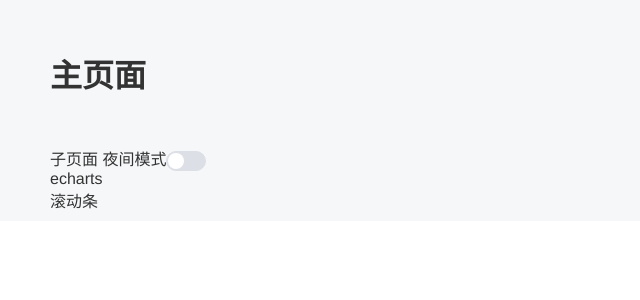
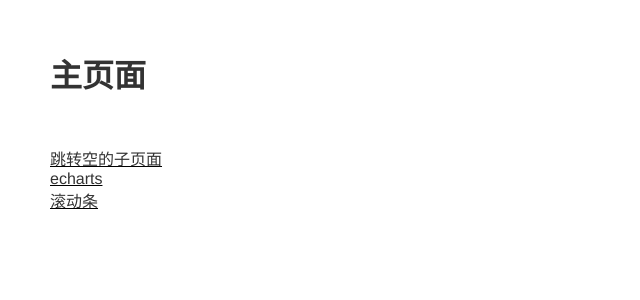
Before and after one commit to Cynthia0329/vue-cli3-template, a Vue app: page / in a window 1280 px wide. Shown: the top 300 px of the page, without its empty margins (0-640 px from the left). Built offline with nearby package versions, Linux system fonts and the light colour scheme.

Commit message:
修复css改变热更新失效的问题

```diff
--- a/src/views/Home.vue
+++ b/src/views/Home.vue
@@ -1,14 +1,14 @@
 <template>
   <div class="home">
     <h1 class="mb50">主页面</h1>
-    <ul class="fl">
-      <li><router-link :to="{path:'/subpage'}">子页面</router-link></li>
+    <ul class="fl demo">
+      <li><router-link :to="{path:'/subpage'}">跳转空的子页面</router-link></li>
       <li><router-link :to="{path:'/echarts'}">echarts</router-link></li>
       <li><router-link :to="{path:'/scroll'}">滚动条</router-link></li>
     </ul>
-    <span>夜间模式</span>
+    <!-- <span>夜间模式</span>
     <el-switch v-model="isNight" active-text="" inactive-text="">
-    </el-switch>
+    </el-switch> -->
   </div>
 </template>
 
@@ -20,7 +20,7 @@ export default {
   mixins: [baseMixins],
   data() {
     return {
-      isNight: false
+      // isNight: false
     }
   },
   watch: {
@@ -39,10 +39,13 @@ export default {
 
 <style lang="scss" rel="stylesheet/scss" scoped>
 .home {
-  @include layout_bg_color;
   padding: 50px 50px;
 }
 h1,a,span {
   @include font_icon_color_black;
 }
+.demo li {
+  text-decoration: underline;
+  // list-style: disc;
+}
 </style>
--- a/vue.config.js
+++ b/vue.config.js
@@ -4,6 +4,8 @@ const webpack = require('webpack')
 const Timestamp = new Date().getTime() // 时间戳
 const BundleAnalyzerPlugin = require('webpack-bundle-analyzer').BundleAnalyzerPlugin  // 打包分析插件
 const CompressionWebpackPlugin = require("compression-webpack-plugin") // gzip压缩插件
+
+const IS_PROD = ['prod', 'test'].includes(process.env.NODE_ENV)
 
 // 解析文件路径
 const path = require('path')
@@ -28,15 +30,18 @@ module.exports = {
     before: app => {}
   },
   css: {
-    // 提取css代码到单独的css文件
-    extract: true,
+    // 是否使用css分离插件:提取css代码到单独的css文件
+    extract: IS_PROD,
+    // 开启 CSS source maps?
+    sourceMap: false,
     // css预设器配置项
     loaderOptions: {
       //设置css中引用文件的路径，引入通用使用的scss文件
       sass: {
         data: `@import "@/styles/index.scss";`
       }
-    }
+    },
+    modules: false,
   },
   chainWebpack: config => {
     // 修复热更新失效（保险设置）
```
Also changed, not shown: 1 other file (tests, documents, lock files or other folders).
